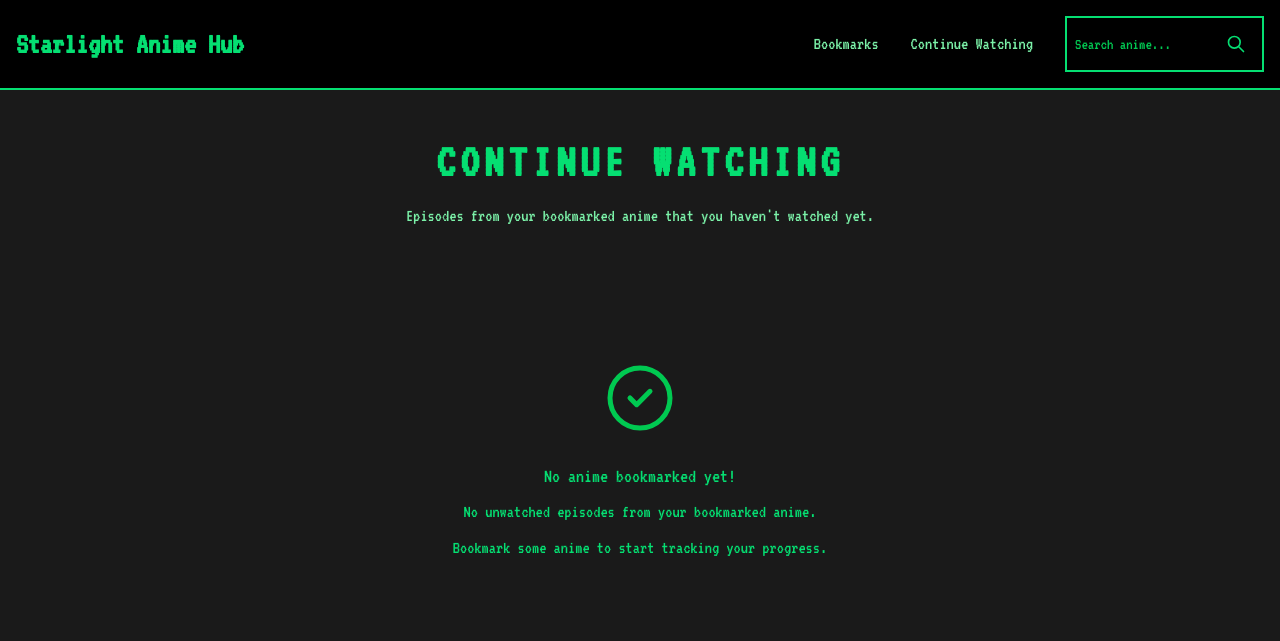
After one commit to awtawsif/starlight-anime-hub, a Flask app: page /continue-watching in a window 1280 px wide. The commit adds this page. Shown: the top 641 px of the page. Run offline with Flask 3, Linux system fonts and the light colour scheme.

Commit message:
Add continue watching menu for seeing unfinished episodes

```diff
--- a/routes.py
+++ b/routes.py
@@ -144,6 +144,26 @@ def episode_selection_page(anime_session_id):
         pagination=pagination_data # Pass pagination data to the template
     )
 
+# New API endpoint to fetch episodes as JSON
+@main_bp.route('/api/anime-episodes/<string:anime_session_id>', methods=['GET'])
+@cache.cached(timeout=3600, query_string=True)
+def get_anime_episodes_json(anime_session_id):
+    """
+    Fetches a paginated list of episodes for a given anime session ID and returns it as JSON.
+    Used by client-side JavaScript for features like "Continue Watching".
+    """
+    page = request.args.get('page', 1, type=int)
+    episodes, pagination_data, error_message = fetch_episode_list(anime_session_id, page)
+
+    if error_message:
+        return jsonify({'error': error_message}), 500
+
+    return jsonify({
+        'episodes': episodes,
+        'pagination': pagination_data
+    })
+
+
 @main_bp.route('/api/episode-downloads/<string:anime_session_id>/<string:episode_session_id>', methods=['GET'])
 @cache.cached(timeout=900)
 def get_episode_downloads(anime_session_id, episode_session_id):
@@ -180,3 +200,12 @@ def bookmarks_page():
     Renders the bookmarks page. Bookmarks are loaded client-side from localStorage.
     """
     return render_template('bookmarks.html')
+
+# New route for the "Continue Watching" page
+@main_bp.route('/continue-watching')
+def continue_watching_page():
+    """
+    Renders the continue watching page. Unwatched episodes for bookmarked anime
+    are loaded client-side from localStorage and API calls.
+    """
+    return render_template('continue_watching.html')
--- a/static/js/main.js
+++ b/static/js/main.js
@@ -209,9 +209,9 @@
         saveWatchedEpisodesData(watchedData);
         renderEpisodeWatchedStatus(watchedIcon, animeSessionId, episodeSessionId);
 
-        // Optional: If on a tracking page, re-render the list
-        if (document.getElementById('tracked-episodes-list')) {
-            renderTrackedEpisodesPage();
+        // If on the continue watching page, re-render the list to remove the watched episode
+        if (document.getElementById('continue-watching-list')) {
+            renderContinueWatchingPage();
         }
     }
 
@@ -478,6 +478,181 @@
         }
     }
 
+    /**
+     * Renders an individual episode card for the "Continue Watching" page.
+     * @param {Object} episode The episode data.
+     * @param {Object} animeData The parent anime data (for title, session_id).
+     * @returns {string} The HTML string for the episode card.
+     */
+    function renderEpisodeCardForTracking(episode, animeData) {
+        const proxyImageUrl = `/proxy-image?url=${encodeURIComponent(episode.snapshot || '')}`;
+        const detailPageUrl = `/anime/${animeData.session_id}?anime_title=${encodeURIComponent(animeData.title)}`;
+
+        // Determine if the episode is watched to apply initial styling
+        const isWatched = isEpisodeWatched(animeData.session_id, episode.session);
+        const watchedClass = isWatched ? 'watched-episode' : '';
+        const watchedIconSvg = isWatched
+            ? `<svg class="h-6 w-6" fill="currentColor" viewBox="0 0 20 20"><path fill-rule="evenodd" d="M10 18a8 8 0 100-16 8 8 0 000 16zm3.707-9.293a1 1 0 00-1.414-1.414L9 10.586 7.707 9.293a1 1 0 00-1.414 1.414l2 2a1 1 0 001.414 0l4-4z" clip-rule="evenodd"></path></svg>`
+            : `<svg class="h-6 w-6" fill="none" viewBox="0 0 24 24" stroke="currentColor"><path stroke-linecap="round" stroke-linejoin="round" stroke-width="2" d="M9 12l2 2 4-4m6 2a9 9 0 11-18 0 9 9 0 0118 0z"></path></svg>`;
+        const watchedIconTitle = isWatched ? "Mark as Unwatched" : "Mark as Watched";
+
+        return `
+            <div class="episode-card group block bg-black border-2 border-green-400 cursor-pointer relative ${watchedClass}"
+               data-anime-session-id="${animeData.session_id}"
+               data-anime-title="${animeData.title.replace(/"/g, '&quot;')}"
+               data-episode-session-id="${episode.session}"
+               data-episode-number="${episode.episode}"
+            >
+                <!-- Watched Icon -->
+                <button
+                    class="watched-icon absolute top-3 right-3 z-20 p-2 rounded-full bg-black border-2 border-green-400 text-gray-400 hover:text-green-300 focus:outline-none focus:ring-2 focus:ring-green-500 focus:ring-offset-2 focus:ring-offset-black"
+                    title="${watchedIconTitle}"
+                    data-anime-session-id="${animeData.session_id}"
+                    data-episode-session-id="${episode.session}"
+                >
+                    ${watchedIconSvg}
+                </button>
+
+                <!-- Image container - wrapped in an anchor for main click behavior -->
+                <a href="javascript:void(0);"
+                   class="block w-full h-full"
+                   data-anime-session-id="${animeData.session_id}"
+                   data-anime-title="${animeData.title.replace(/"/g, '&quot;')}"
+                   data-episode-session-id="${episode.session}"
+                   data-episode-number="${episode.episode}"
+                >
+                    <div class="relative w-full aspect-video overflow-hidden flex-shrink-0">
+                        <img
+                            src="${proxyImageUrl}"
+                            alt="Snapshot for Episode ${episode.episode}"
+                            class="absolute inset-0 w-full h-full object-cover border-b-2 border-green-400"
+                            onerror="this.onerror=null;this.src='https://placehold.co/300x168/000000/00ff00?text=No+Snapshot+Available&font=vt323';"
+                            loading="lazy"
+                        >
+                    </div>
+                    <!-- Text content -->
+                    <div class="p-4 text-center bg-black">
+                        <h3 class="font-bold text-green-400 text-lg mb-1 truncate" title="${animeData.title} - Episode ${episode.episode}">${animeData.title} - Ep ${episode.episode}</h3>
+                        ${episode.title ? `<p class="text-sm text-green-300 truncate" title="${episode.title}">${episode.title}</p>` : ''}
+                        <p class="text-xs text-gray-400 mt-1">${episode.duration}</p>
+                    </div>
+                </a>
+            </div>
+        `;
+    }
+
+    /**
+     * Renders the "Continue Watching" page content.
+     * Fetches unwatched episodes for bookmarked anime.
+     */
+    async function renderContinueWatchingPage() {
+        const continueWatchingListContainer = document.getElementById('continue-watching-list');
+        const loadingMessageDiv = document.getElementById('loading-unwatched-message');
+        const noUnwatchedMessageDiv = document.getElementById('no-unwatched-message');
+        const errorMessageDiv = document.getElementById('continue-watching-error-message');
+        const errorTextSpan = document.getElementById('continue-watching-error-text');
+
+        if (!continueWatchingListContainer || !loadingMessageDiv || !noUnwatchedMessageDiv || !errorMessageDiv || !errorTextSpan) {
+            // Not on the continue watching page, or elements not found
+            return;
+        }
+
+        // Show loading, hide others
+        loadingMessageDiv.classList.remove('hidden');
+        noUnwatchedMessageDiv.classList.add('hidden');
+        errorMessageDiv.classList.add('hidden');
+        continueWatchingListContainer.innerHTML = ''; // Clear previous content
+
+        const bookmarks = getBookmarkData();
+        const watchedEpisodes = getWatchedEpisodesData();
+        let unwatchedEpisodesToDisplay = [];
+        let hasError = false;
+
+        if (bookmarks.length === 0) {
+            loadingMessageDiv.classList.add('hidden');
+            noUnwatchedMessageDiv.classList.remove('hidden');
+            noUnwatchedMessageDiv.querySelector('p:first-of-type').textContent = "No anime bookmarked yet!";
+            noUnwatchedMessageDiv.querySelector('p:last-of-type').textContent = "Bookmark some anime to start tracking your progress.";
+            return;
+        }
+
+        for (const anime of bookmarks) {
+            try {
+                // Fetch all episodes for the bookmarked anime
+                // We fetch page 1 only for now, assuming most users will track recent episodes.
+                // For a full solution, pagination for API calls would be needed here.
+                const response = await fetch(`/api/anime-episodes/${anime.session_id}?page=1`);
+                if (!response.ok) {
+                    throw new Error(`HTTP error! status: ${response.status}`);
+                }
+                const data = await response.json();
+
+                if (data.error) {
+                    throw new Error(data.error);
+                }
+
+                const episodes = data.episodes || [];
+                const watchedForThisAnime = watchedEpisodes[anime.session_id] || [];
+
+                // Filter out episodes that are already watched
+                const unwatchedForThisAnime = episodes.filter(episode =>
+                    !watchedForThisAnime.includes(episode.session)
+                );
+
+                // Add unwatched episodes to the main list, including parent anime data
+                unwatchedForThisAnime.forEach(episode => {
+                    unwatchedEpisodesToDisplay.push({
+                        episodeData: episode,
+                        animeData: anime // Include the parent anime's details
+                    });
+                });
+
+            } catch (error) {
+                console.error(`Error fetching episodes for bookmarked anime ${anime.title} (${anime.session_id}):`, error);
+                hasError = true;
+                errorTextSpan.textContent = `Could not load episodes for "${anime.title}". Please try again later.`;
+                errorMessageDiv.classList.remove('hidden');
+                // Don't break, try to load other anime
+            }
+        }
+
+        loadingMessageDiv.classList.add('hidden'); // Hide loading message once all fetches are attempted
+
+        if (unwatchedEpisodesToDisplay.length > 0) {
+            // Sort by anime title, then by episode number
+            unwatchedEpisodesToDisplay.sort((a, b) => {
+                const animeTitleA = a.animeData.title.toLowerCase();
+                const animeTitleB = b.animeData.title.toLowerCase();
+                if (animeTitleA < animeTitleB) return -1;
+                if (animeTitleA > animeTitleB) return 1;
+
+                // If anime titles are the same, sort by episode number
+                const episodeNumA = parseInt(a.episodeData.episode, 10);
+                const episodeNumB = parseInt(b.episodeData.episode, 10);
+                return episodeNumA - episodeNumB;
+            });
+
+            continueWatchingListContainer.innerHTML = unwatchedEpisodesToDisplay.map(item =>
+                renderEpisodeCardForTracking(item.episodeData, item.animeData)
+            ).join('');
+
+            // Re-initialize watched status for newly rendered cards
+            continueWatchingListContainer.querySelectorAll('.watched-icon').forEach(iconElement => {
+                const animeSessionId = iconElement.dataset.animeSessionId;
+                const episodeSessionId = iconElement.dataset.episodeSessionId;
+                if (animeSessionId && episodeSessionId) {
+                    renderEpisodeWatchedStatus(iconElement, animeSessionId, episodeSessionId);
+                }
+            });
+
+        } else if (!hasError) {
+            // Only show "no unwatched" message if no errors occurred and list is empty
+            noUnwatchedMessageDiv.classList.remove('hidden');
+            noUnwatchedMessageDiv.querySelector('p:first-of-type').textContent = "You're all caught up!";
+            noUnwatchedMessageDiv.querySelector('p:last-of-type').textContent = "No unwatched episodes from your bookmarked anime.";
+        }
+    }
+
 
     // --- Initialization ---
     document.addEventListener('DOMContentLoaded', () => {
@@ -540,7 +715,7 @@
                     session_id: bookmarkBtn.dataset.sessionId,
                     title: bookmarkBtn.dataset.animeTitle || bookmarkBtn.closest('.anime-card')?.querySelector('h3')?.title || 'Unknown Title',
                     poster: bookmarkBtn.dataset.poster || bookmarkBtn.closest('.anime-card')?.querySelector('img')?.src || '',
-                    type: bookmarkBtn.dataset.type || bookmarkBtn.closest('.anime-card')?.querySelector('p.text-blue-300')?.textContent.split(' ')[0] || 'Unknown Type',
+                    type: bookmark.dataset.type || bookmarkBtn.closest('.anime-card')?.querySelector('p.text-blue-300')?.textContent.split(' ')[0] || 'Unknown Type',
                     // Extract year from data-aired if present, otherwise try data-year, then infer from text
                     year: (() => {
                         const airedDate = bookmarkBtn.dataset.aired;
@@ -616,6 +791,10 @@
                 }
             });
         }
+        // For continue_watching.html
+        if (document.getElementById('continue-watching-list')) {
+            renderContinueWatchingPage();
+        }
     });
 
     // Expose functions to global scope if needed by inline scripts (e.g., toggleText)
--- /dev/null
+++ b/templates/continue_watching.html
@@ -0,0 +1,99 @@
+<!DOCTYPE html>
+<html lang="en" class="dark">
+<head>
+    <meta charset="UTF-8">
+    <meta name="viewport" content="width=device-width, initial-scale=1.0">
+    <title>Continue Watching | {{ config.WEBSITE_TITLE }}</title>
+    <meta name="description" content="Continue watching your bookmarked anime.">
+    <meta name="keywords" content="{{ config.WEBSITE_KEYWORDS }}, continue watching, unwatched episodes, bookmarked anime">
+
+    <link rel="preconnect" href="https://fonts.googleapis.com">
+    <link rel="preconnect" href="https://fonts.gstatic.com" crossorigin>
+    <link href="https://fonts.googleapis.com/css2?family=VT323&display=swap" rel="stylesheet">
+    <!-- Custom Stylesheet -->
+    <link rel="stylesheet" href="{{ url_for('static', filename='css/tailwind.css') }}">
+</head>
+<body class="bg-black text-green-400 font-mono">
+
+    <!-- Navigation Bar -->
+    {% include 'navbar.html' %}
+
+    <!-- Main Container -->
+    <div class="container mx-auto px-4 pt-8 md:pt-12 flex-grow flex flex-col justify-center">
+
+        <header class="text-center mb-12">
+            <h1 class="text-4xl md:text-5xl font-bold text-green-400 mb-4 tracking-widest">
+                CONTINUE WATCHING
+            </h1>
+            <p class="text-lg text-green-300 font-light max-w-2xl mx-auto">
+                Episodes from your bookmarked anime that you haven't watched yet.
+            </p>
+        </header>
+
+        <main class="flex-grow">
+            <div id="continue-watching-list" class="grid grid-cols-2 sm:grid-cols-3 md:grid-cols-4 lg:grid-cols-5 xl:grid-cols-6 gap-6 md:gap-8">
+                <!-- Unwatched episode cards will be loaded here by JavaScript -->
+            </div>
+            <div id="loading-unwatched-message" class="text-center py-20 text-green-400">
+                <svg class="mx-auto h-12 w-12 animate-spin text-green-500 mb-4" xmlns="http://www.w3.org/2000/svg" fill="none" viewBox="0 0 24 24" stroke="currentColor">
+                    <path stroke-linecap="round" stroke-linejoin="round" stroke-width="2" d="M4 4v5h.582m15.356 2A8.001 8.001 0 004 12c0 2.133.67 4.1 1.815 5.748M20 20v-5h-.582m-15.356-2A8.001 8.001 0 0120 12c0-2.133-.67-4.1-1.815-5.748"></path>
+                </svg>
+                <p class="text-xl">Loading unwatched episodes...</p>
+                <p class="text-lg mt-2">This might take a moment if you have many bookmarks.</p>
+            </div>
+            <div id="no-unwatched-message" class="text-center py-20 text-green-400 hidden">
+                <svg class="mx-auto h-20 w-20 text-green-500 mb-6" fill="none" viewBox="0 0 24 24" stroke="currentColor">
+                    <path stroke-linecap="round" stroke-linejoin="round" stroke-width="1.5" d="M9 12l2 2 4-4m6 2a9 9 0 11-18 0 9 9 0 0118 0z" />
+                </svg>
+                <p class="text-xl">You're all caught up!</p>
+                <p class="text-lg mt-2">No unwatched episodes from your bookmarked anime.</p>
+                <p class="text-lg mt-2">Keep exploring and bookmark more anime!</p>
+            </div>
+            <div id="continue-watching-error-message" class="text-center py-12 bg-red-900 border border-red-700 text-white hidden">
+                <p class="text-red-300 font-semibold text-lg mb-2">Error Loading Episodes:</p>
+                <p class="text-red-200 text-md" id="continue-watching-error-text"></p>
+            </div>
+        </main>
+    </div>
+
+    <!-- Episode Options Modal (reused from index/episode_selection) -->
+    <div id="episodeOptionsModal" class="fixed inset-0 bg-black bg-opacity-80 flex items-center justify-center z-50 modal-overlay hidden">
+        <div class="bg-black border-2 border-green-400 p-8 pr-12 pl-12 w-11/12 max-w-sm mx-auto relative modal-content">
+            <button class="absolute top-4 right-4 text-green-400 hover:text-white focus:outline-none">
+                <svg class="h-8 w-8" fill="none" viewBox="0 0 24 24" stroke="currentColor">
+                    <path stroke-linecap="round" stroke-linejoin="round" stroke-width="2" d="M6 18L18 6M6 6l12 12" />
+                </svg>
+            </button>
+            <h3 id="episodeOptionsModalTitle" class="text-2xl font-bold text-green-400 mb-6 text-center"></h3>
+            <div class="space-y-4">
+                <a id="viewDetailsBtn" class="block px-5 py-3 bg-green-500 text-black font-semibold text-center border-2 border-green-500 btn-primary cursor-pointer">
+                    View Anime Details
+                </a>
+                <button id="downloadEpisodeBtn" class="block w-full px-5 py-3 bg-indigo-500 text-black font-semibold text-center border-2 border-indigo-500 btn-primary cursor-pointer">
+                    Download Episode
+                </button>
+            </div>
+        </div>
+    </div>
+
+    <!-- Download Links Modal (reused from index/episode_selection) -->
+    <div id="downloadModal" class="fixed inset-0 bg-black bg-opacity-80 flex items-center justify-center z-50 modal-overlay hidden">
+        <div class="bg-black border-2 border-green-400 p-8 pr-12 w-11/12 max-w-md mx-auto relative modal-content">
+            <button class="absolute top-4 right-4 text-green-400 hover:text-white focus:outline-none">
+                <svg class="h-8 w-8" fill="none" viewBox="0 0 24 24" stroke="currentColor">
+                    <path stroke-linecap="round" stroke-linejoin="round" stroke-width="2" d="M6 18L18 6M6 6l12 12" />
+                </svg>
+            </button>
+            <h3 id="downloadModalTitle" class="text-2xl font-bold text-green-400 mb-6 text-center"></h3>
+            <div id="downloadLinks" class="space-y-4">
+                <p id="loadingMessage" class="text-center text-green-300 text-lg">Summoning download links...</p>
+                <div id="noLinksFound" class="text-center text-gray-400 hidden">No download links found for this episode.</div>
+            </div>
+            <div id="errorMessage" class="text-center text-red-400 mt-6 hidden text-md"></div>
+        </div>
+    </div>
+
+    <!-- Consolidated JavaScript file -->
+    <script src="{{ url_for('static', filename='js/main.js') }}"></script>
+</body>
+</html>
--- a/templates/navbar.html
+++ b/templates/navbar.html
@@ -14,8 +14,12 @@
 
         <!-- Navigation Links and Search Form (Collapsible on Mobile) -->
         <div id="nav-links" class="w-full lg:flex lg:items-center lg:w-auto mt-4 lg:mt-0 hidden flex-col lg:flex-row space-y-4 lg:space-y-0 lg:space-x-8">
-            <a href="{{ url_for('main.bookmarks_page') }}" class="text-green-300 hover:text-green-200 text-lg font-medium lg:ml-auto">
+            <a href="{{ url_for('main.bookmarks_page') }}" class="text-green-300 hover:text-green-200 text-lg font-medium">
                 Bookmarks
+            </a>
+            <!-- New "Continue Watching" Link -->
+            <a href="{{ url_for('main.continue_watching_page') }}" class="text-green-300 hover:text-green-200 text-lg font-medium">
+                Continue Watching
             </a>
             <form method="post" action="{{ url_for('main.search_page') }}" class="flex items-center gap-2 bg-black border-2 border-green-400 p-2 w-full lg:w-auto">
                 <input
```
Also changed, not shown: static/css/tailwind.css.
